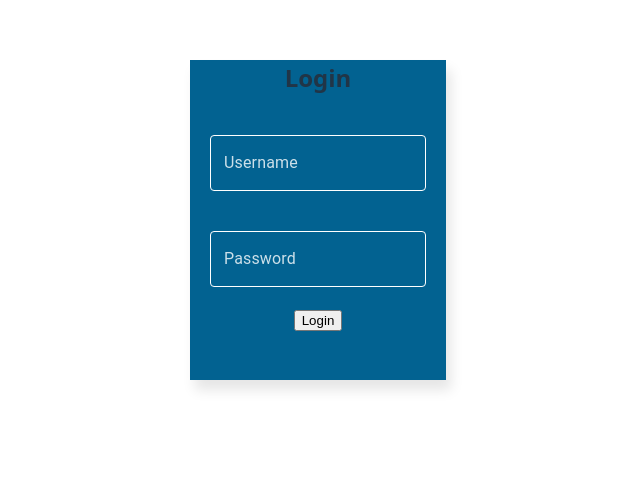
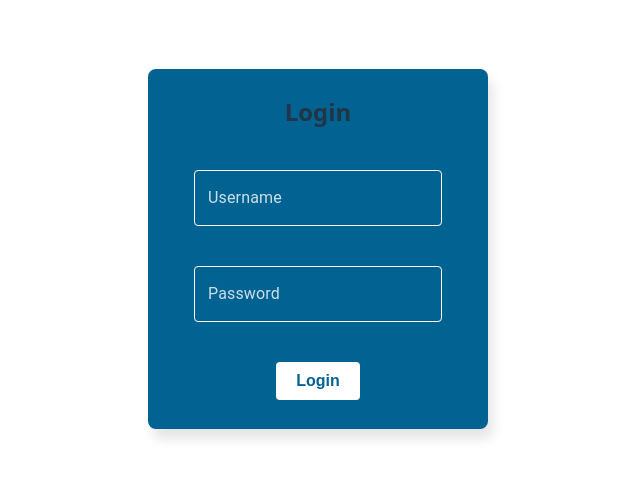
Before and after one commit to Sebi-crb/ProvadisBuchungSystem, a React (Vite) app in the folder frE/my-app/: page / in a window 1280 px wide. Shown: the part 183-660 px from the top of the page, without its empty margins (322-962 px from the left). Built offline with nearby package versions, Linux system fonts and the light colour scheme.

Commit message:
ALIs changes

```diff
--- a/frE/my-app/src/pages/Login.tsx
+++ b/frE/my-app/src/pages/Login.tsx
@@ -4,14 +4,28 @@ import TextField from "@mui/material/TextField";
 
 export default function Login() {
   return (
-    <>
+    <Box
+      sx={{
+        display: "flex",
+        justifyContent: "center",
+        alignItems: "center",
+        minHeight: "100vh",
+        width: "100%",
+      }}
+    >
       <Box
         component="section"
         sx={{
           backgroundColor: "#026291",
           width: "20vw",
+          minWidth: "300px",
           height: "40vh",
           boxShadow: "5px 10px 12px rgba(0, 0, 0, 0.1)",
+          padding: "20px",
+          borderRadius: "8px",
+          display: "flex",
+          flexDirection: "column",
+          alignItems: "center",
         }}
       >
         <h2 style={{ marginTop: "5px" }}>Login</h2>
@@ -48,8 +62,22 @@ export default function Login() {
             "& .MuiOutlinedInput-input": { color: "white" },
           }}
         />
-        <input type="submit" value="Login" />
+        <input
+          type="submit"
+          value="Login"
+          style={{
+            marginTop: "20px",
+            padding: "10px 20px",
+            backgroundColor: "white",
+            color: "#026291",
+            border: "none",
+            borderRadius: "4px",
+            cursor: "pointer",
+            fontSize: "16px",
+            fontWeight: "bold",
+          }}
+        />
       </Box>
-    </>
+    </Box>
   );
 }
```
Also changed, not shown: 2 other files (tests, documents, lock files or other folders).
